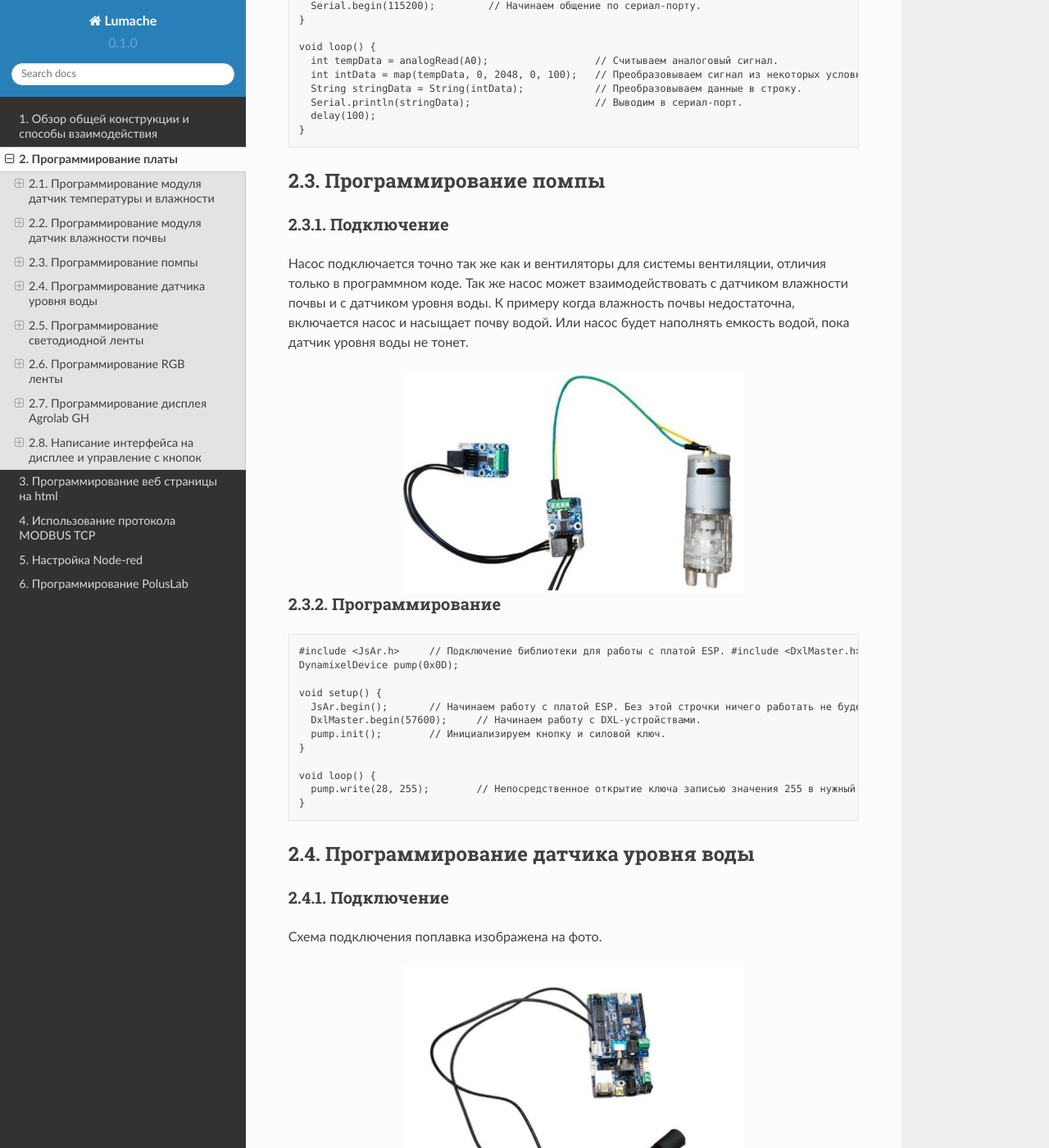
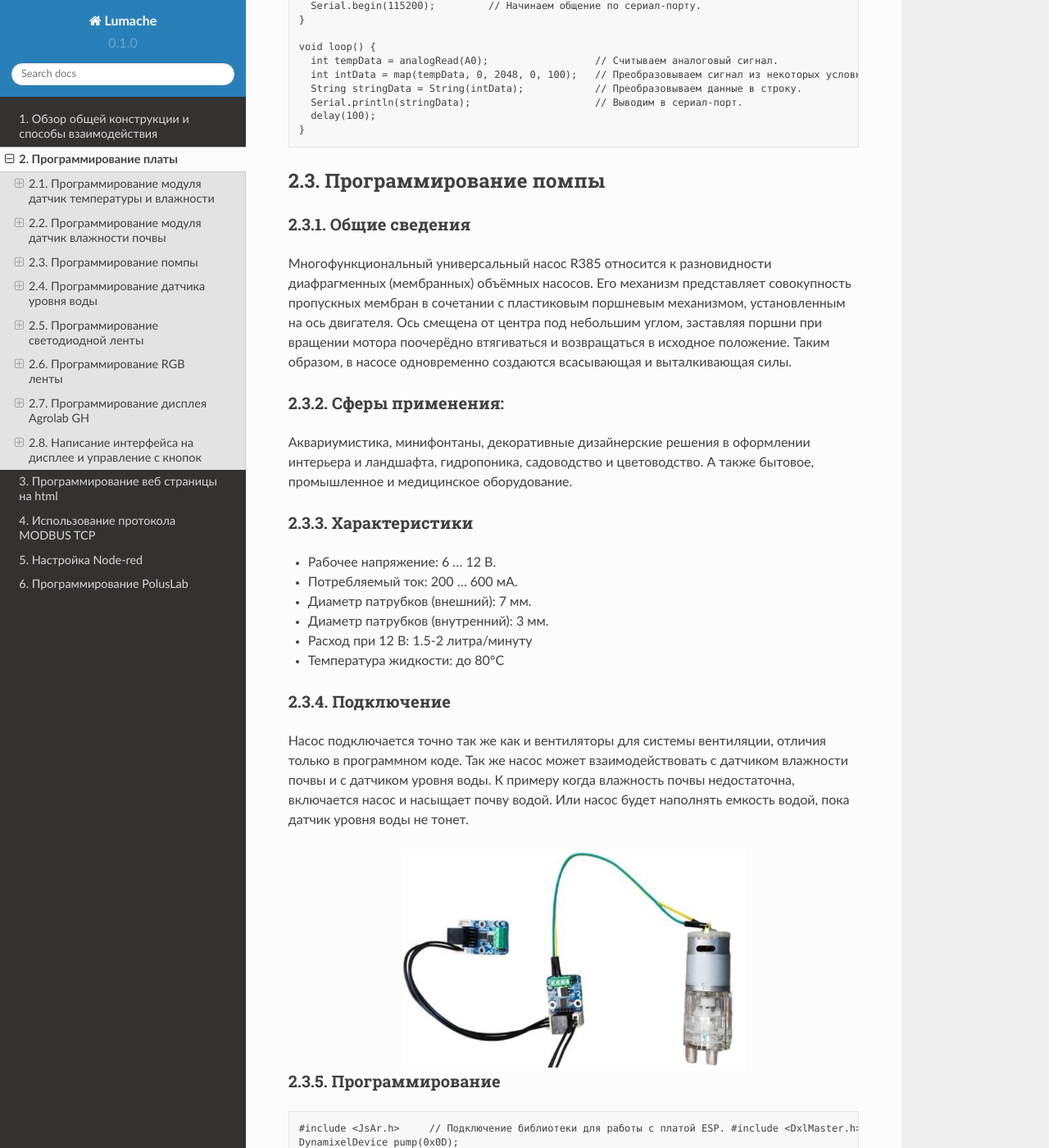
Before and after one commit to BBanwz/book_AL_GH, a Sphinx documentation site: the page built from docs/source/2/1.rst, in a window 1280 px wide and 1400 px high, scrolled down 3546 px. Shown: the whole window at 82% size. Built offline with Sphinx 7.4.7 and the Read the Docs theme 2.0.0, drawn with Linux system fonts in a browser that asks for light colours.

Commit message:
Update 1.rst

```diff
--- a/docs/source/2/1.rst
+++ b/docs/source/2/1.rst
@@ -138,6 +138,31 @@
 
 Программирование помпы
 ----------------------
+
+Общие сведения
+~~~~~~~~~~~~~~
+
+Многофункциональный универсальный насос R385 относится к разновидности диафрагменных (мембранных) объёмных насосов. Его механизм представляет совокупность пропускных мембран в сочетании с пластиковым поршневым механизмом, установленным на ось двигателя. Ось смещена от центра под небольшим углом, заставляя поршни при вращении мотора поочерёдно втягиваться и возвращаться в исходное положение. Таким образом, в насосе одновременно создаются всасывающая и выталкивающая силы.
+
+Сферы применения:
+~~~~~~~~~~~~~~~~~
+
+Аквариумистика, минифонтаны, декоративные дизайнерские решения в оформлении интерьера и ландшафта, гидропоника, садоводство и цветоводство. А также бытовое, промышленное и медицинское оборудование.
+
+Характеристики
+~~~~~~~~~~~~~~
+
+- Рабочее напряжение: 6 ... 12 В.
+
+- Потребляемый ток: 200 ... 600 мА.
+
+- Диаметр патрубков (внешний): 7 мм.
+
+- Диаметр патрубков (внутренний): 3 мм.
+
+- Расход при 12 В: 1.5-2 литра/минуту
+
+- Температура жидкости: до 80°С
 
 Подключение
 ~~~~~~~~~~~
```
